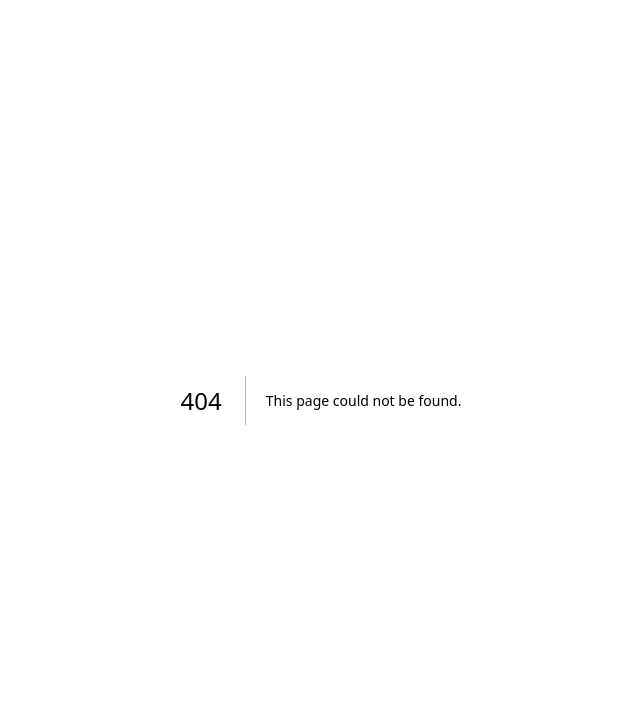
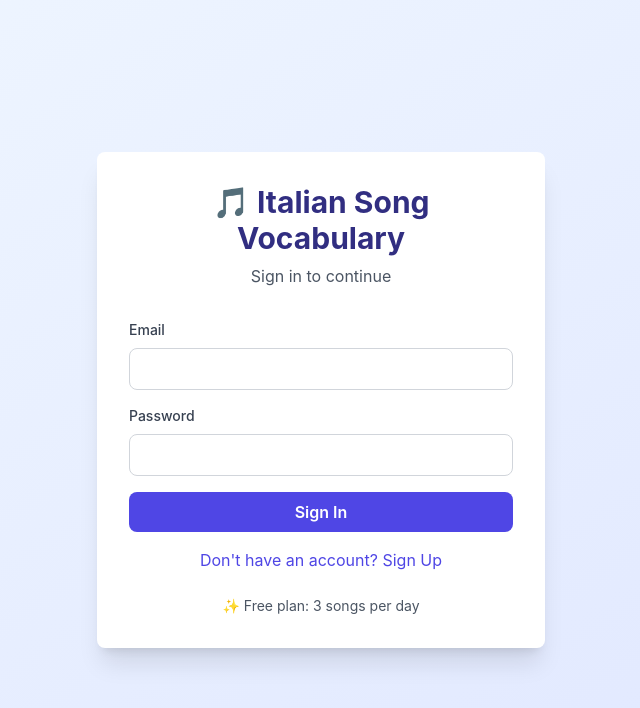
Before and after one commit to Rian3693/italian-song-vocab, a Next.js app: page /login in a window 1280 px wide. Before the commit this address had no page. Shown: the top 708 px of the page, without its empty margins (319-959 px from the left). Built offline with nearby package versions, Linux system fonts and the light colour scheme; no server answers.

Commit message:
Add user authentication and rate limiting (3 songs per day)

```diff
--- a/app/api/process-song/route.js
+++ b/app/api/process-song/route.js
@@ -15,7 +15,11 @@ const openai = new OpenAI({
 
 export async function POST(request) {
   try {
-    const { youtubeUrl } = await request.json()
+    const { youtubeUrl, userId } = await request.json()
+
+    if (!userId) {
+      return NextResponse.json({ success: false, error: 'User ID required' })
+    }
 
     // Extract video ID from YouTube URL
     const videoId = extractVideoId(youtubeUrl)
@@ -31,6 +35,7 @@ export async function POST(request) {
     const { data: song, error: songError } = await supabase
       .from('songs')
       .insert({
+        user_id: userId,
         title: songInfo.title,
         artist: songInfo.artist,
         youtube_url: youtubeUrl,
--- /dev/null
+++ b/app/login/page.js
@@ -0,0 +1,109 @@
+'use client'
+
+import { useState } from 'react'
+import { supabase } from '@/lib/supabase'
+import { useRouter } from 'next/navigation'
+
+export default function Login() {
+  const [email, setEmail] = useState('')
+  const [password, setPassword] = useState('')
+  const [isSignUp, setIsSignUp] = useState(false)
+  const [loading, setLoading] = useState(false)
+  const [message, setMessage] = useState('')
+  const router = useRouter()
+
+  async function handleSubmit(e) {
+    e.preventDefault()
+    setLoading(true)
+    setMessage('')
+
+    try {
+      if (isSignUp) {
+        const { error } = await supabase.auth.signUp({
+          email,
+          password,
+        })
+        if (error) throw error
+        setMessage('Check your email to confirm your account!')
+      } else {
+        const { error } = await supabase.auth.signInWithPassword({
+          email,
+          password,
+        })
+        if (error) throw error
+        router.push('/')
+      }
+    } catch (error) {
+      setMessage(error.message)
+    } finally {
+      setLoading(false)
+    }
+  }
+
+  return (
+    <div className="min-h-screen bg-gradient-to-br from-blue-50 to-indigo-100 flex items-center justify-center p-8">
+      <div className="bg-white rounded-lg shadow-xl p-8 max-w-md w-full">
+        <h1 className="text-3xl font-bold text-indigo-900 mb-2 text-center">
+          🎵 Italian Song Vocabulary
+        </h1>
+        <p className="text-gray-600 text-center mb-8">
+          {isSignUp ? 'Create your account' : 'Sign in to continue'}
+        </p>
+
+        <form onSubmit={handleSubmit} className="space-y-4">
+          <div>
+            <label className="block text-sm font-medium text-gray-700 mb-2">
+              Email
+            </label>
+            <input
+              type="email"
+              value={email}
+              onChange={(e) => setEmail(e.target.value)}
+              className="w-full px-4 py-2 border border-gray-300 rounded-lg focus:ring-2 focus:ring-indigo-500 focus:border-transparent"
+              required
+            />
+          </div>
+
+          <div>
+            <label className="block text-sm font-medium text-gray-700 mb-2">
+              Password
+            </label>
+            <input
+              type="password"
+              value={password}
+              onChange={(e) => setPassword(e.target.value)}
+              className="w-full px-4 py-2 border border-gray-300 rounded-lg focus:ring-2 focus:ring-indigo-500 focus:border-transparent"
+              required
+              minLength={6}
+            />
+          </div>
+
+          {message && (
+            <div className={`p-3 rounded-lg ${message.includes('Check') ? 'bg-green-100 text-green-700' : 'bg-red-100 text-red-700'}`}>
+              {message}
+            </div>
+          )}
+
+          <button
+            type="submit"
+            disabled={loading}
+            className="w-full bg-indigo-600 text-white py-2 rounded-lg hover:bg-indigo-700 disabled:bg-gray-400 font-semibold"
+          >
+            {loading ? 'Loading...' : isSignUp ? 'Sign Up' : 'Sign In'}
+          </button>
+        </form>
+
+        <button
+          onClick={() => setIsSignUp(!isSignUp)}
+          className="w-full mt-4 text-indigo-600 hover:text-indigo-800"
+        >
+          {isSignUp ? 'Already have an account? Sign In' : "Don't have an account? Sign Up"}
+        </button>
+
+        <div className="mt-6 text-center text-sm text-gray-600">
+          <p>✨ Free plan: 3 songs per day</p>
+        </div>
+      </div>
+    </div>
+  )
+}
--- a/app/page.js
+++ b/app/page.js
@@ -2,23 +2,54 @@
 
 import { useState, useEffect } from 'react'
 import { supabase } from '@/lib/supabase'
+import { useRouter } from 'next/navigation'
 
 export default function Home() {
+  const [user, setUser] = useState(null)
   const [youtubeUrl, setYoutubeUrl] = useState('')
   const [loading, setLoading] = useState(false)
   const [songs, setSongs] = useState([])
   const [selectedSong, setSelectedSong] = useState(null)
   const [vocabulary, setVocabulary] = useState([])
+  const [dailyUsage, setDailyUsage] = useState(0)
+  const router = useRouter()
 
-  // Load songs on mount
+  const DAILY_LIMIT = 3
+
   useEffect(() => {
-    loadSongs()
+    checkUser()
   }, [])
 
-  async function loadSongs() {
+  async function checkUser() {
+    const { data: { user } } = await supabase.auth.getUser()
+
+    if (!user) {
+      router.push('/login')
+      return
+    }
+
+    setUser(user)
+    loadSongs(user.id)
+    checkDailyUsage(user.id)
+  }
+
+  async function checkDailyUsage(userId) {
+    const today = new Date().toISOString().split('T')[0]
+
+    const { count } = await supabase
+      .from('songs')
+      .select('*', { count: 'exact', head: true })
+      .eq('user_id', userId)
+      .gte('created_at', `${today}T00:00:00`)
+
+    setDailyUsage(count || 0)
+  }
+
+  async function loadSongs(userId) {
     const { data, error } = await supabase
       .from('songs')
       .select('*')
+      .eq('user_id', userId)
       .order('created_at', { ascending: false })
 
     if (data) setSongs(data)
@@ -35,13 +66,22 @@ export default function Home() {
 
   async function handleSubmit(e) {
     e.preventDefault()
+
+    if (dailyUsage >= DAILY_LIMIT) {
+      alert(`Daily limit reached! You can add ${DAILY_LIMIT} songs per day. Come back tomorrow! 🎵`)
+      return
+    }
+
     setLoading(true)
 
     try {
       const response = await fetch('/api/process-song', {
         method: 'POST',
         headers: { 'Content-Type': 'application/json' },
-        body: JSON.stringify({ youtubeUrl })
+        body: JSON.stringify({
+          youtubeUrl,
+          userId: user.id
+        })
       })
 
       const result = await response.json()
@@ -49,7 +89,8 @@ export default function Home() {
       if (result.success) {
         alert('Song processed successfully!')
         setYoutubeUrl('')
-        loadSongs()
+        loadSongs(user.id)
+        checkDailyUsage(user.id)
       } else {
         alert('Error: ' + result.error)
       }
@@ -65,12 +106,57 @@ export default function Home() {
     loadVocabulary(song.id)
   }
 
+  async function handleLogout() {
+    await supabase.auth.signOut()
+    router.push('/login')
+  }
+
+  if (!user) {
+    return <div className="min-h-screen bg-gradient-to-br from-blue-50 to-indigo-100 flex items-center justify-center">
+      <div className="text-xl">Loading...</div>
+    </div>
+  }
+
+  const remainingSongs = DAILY_LIMIT - dailyUsage
+
   return (
     <div className="min-h-screen bg-gradient-to-br from-blue-50 to-indigo-100 p-8">
       <div className="max-w-6xl mx-auto">
-        <h1 className="text-4xl font-bold text-indigo-900 mb-8">
-          🎵 Italian Song Vocabulary
-        </h1>
+        <div className="flex justify-between items-center mb-8">
+          <h1 className="text-4xl font-bold text-indigo-900">
+            🎵 Italian Song Vocabulary
+          </h1>
+          <button
+            onClick={handleLogout}
+            className="bg-gray-200 text-gray-700 px-4 py-2 rounded-lg hover:bg-gray-300"
+          >
+            Logout
+          </button>
+        </div>
+
+        {/* Daily Usage Indicator */}
+        <div className="bg-white rounded-lg shadow-lg p-4 mb-6">
+          <div className="flex items-center justify-between">
+            <div>
+              <h3 className="font-semibold text-gray-700">Today's Usage</h3>
+              <p className="text-sm text-gray-600">
+                {remainingSongs > 0
+                  ? `${remainingSongs} song${remainingSongs !== 1 ? 's' : ''} remaining today`
+                  : 'Daily limit reached! Come back tomorrow 🎵'}
+              </p>
+            </div>
+            <div className="flex gap-2">
+              {[...Array(DAILY_LIMIT)].map((_, i) => (
+                <div
+                  key={i}
+                  className={`w-3 h-3 rounded-full ${
+                    i < dailyUsage ? 'bg-indigo-600' : 'bg-gray-300'
+                  }`}
+                />
+              ))}
+            </div>
+          </div>
+        </div>
 
         {/* Add Song Form */}
         <div className="bg-white rounded-lg shadow-lg p-6 mb-8">
@@ -83,10 +169,11 @@ export default function Home() {
               placeholder="Paste YouTube URL here..."
               className="flex-1 px-4 py-2 border border-gray-300 rounded-lg focus:ring-2 focus:ring-indigo-500 focus:border-transparent"
               required
+              disabled={remainingSongs === 0}
             />
             <button
               type="submit"
-              disabled={loading}
+              disabled={loading || remainingSongs === 0}
               className="bg-indigo-600 text-white px-6 py-2 rounded-lg hover:bg-indigo-700 disabled:bg-gray-400 disabled:cursor-not-allowed font-semibold"
             >
               {loading ? 'Processing...' : 'Add Song'}
```
Also changed, not shown: 1 other file (tests, documents, lock files or other folders).
